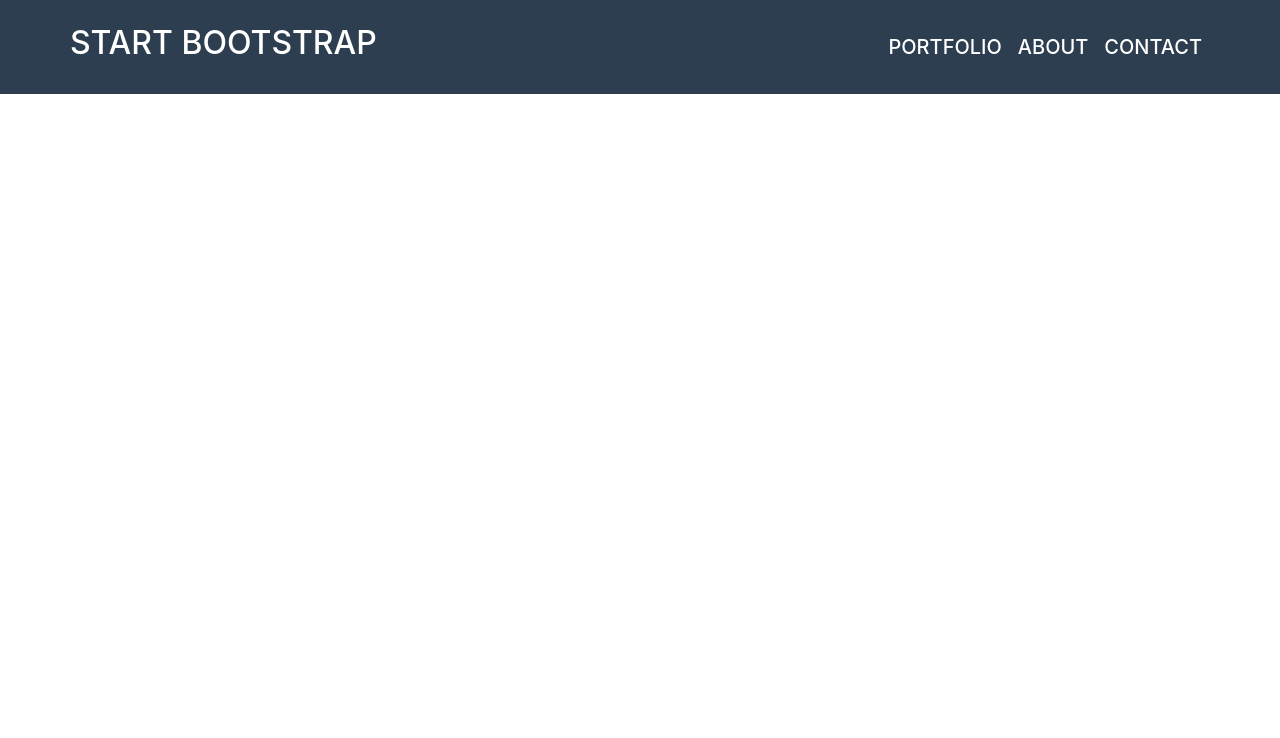
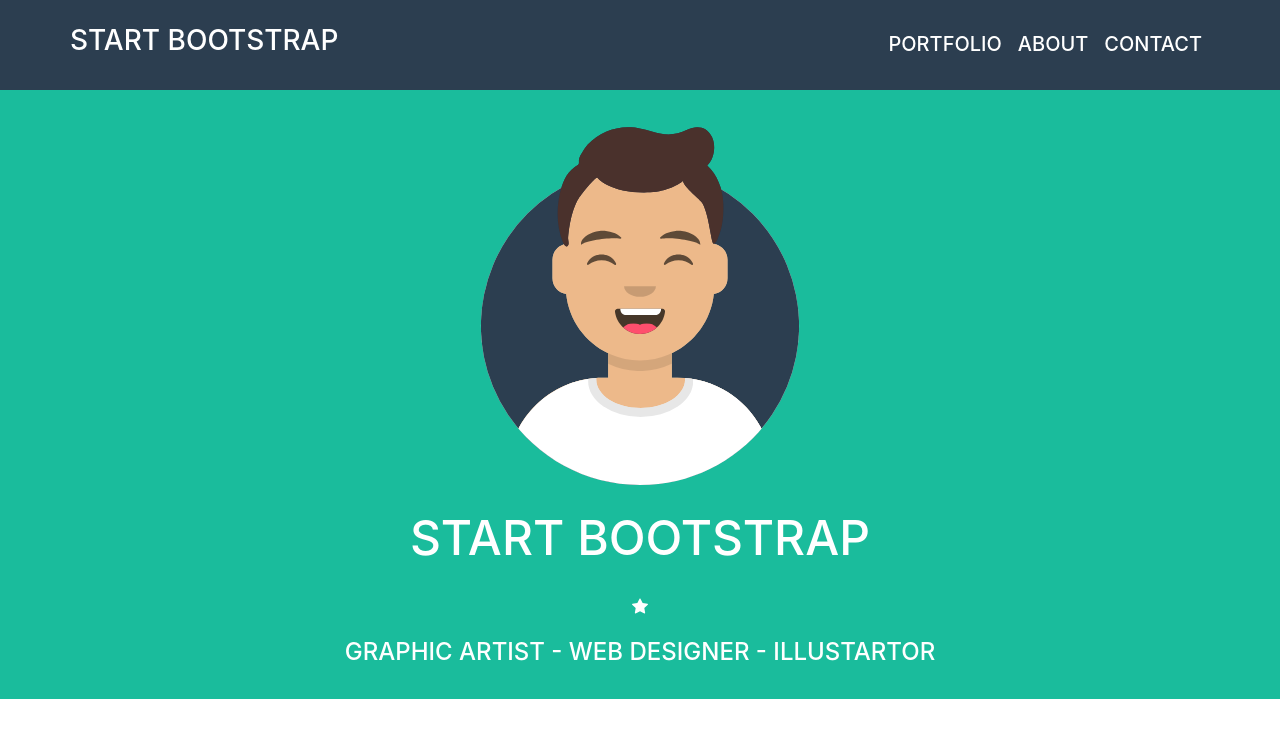
Before and after one commit to agnesvarga1/html-css-bootstrap-freelancer, a plain HTML site: page index.html in a window 1280 px wide. Drawn offline with nearby package versions, Linux system fonts and the light colour scheme.

Commit message:
main section top added

```diff
--- a/index.html
+++ b/index.html
@@ -22,7 +22,7 @@
     <div class="container-fluid va_bg-dark-blue p-sm-2">
       <header class="container text-white text-uppercase">
         <div class="row d-flex justify-content-between align-items-center py-3">
-          <h2>Start bootstrap</h2>
+          <h3>Start bootstrap</h3>
           <div
             class="hamb-menu d-md-none border border-secondary-subtle p-1 rounded"
           >
@@ -52,6 +52,30 @@
         </div>
       </header>
     </div>
+    <main>
+      <section class="container-fluid py-4 va_bg-accent">
+        <div class="container d-flex flex-column justify-content-center text-white">
+          <div class="row justify-content-center"> <figure class="col-lg-4 col-sm-6 col-md-6 figure">
+            <img src="./img/avatar.svg" class="figure-img img-fluid " alt="...">
+            <!-- <figcaption class="figure-caption">A caption for the above image.</figcaption> -->
+          </figure> </div>
+           <div class="row justify-content-center">  <h1>START BOOTSTRAP</h1></div>
+
+             <div class="row justify-content-center py-4">
+
+              <svg class="col-2"xmlns="http://www.w3.org/2000/svg" width="16" height="16" fill="currentColor" class="bi bi-star-fill" viewBox="0 0 16 16">
+                <path d="M3.612 15.443c-.386.198-.824-.149-.746-.592l.83-4.73L.173 6.765c-.329-.314-.158-.888.283-.95l4.898-.696L7.538.792c.197-.39.73-.39.927 0l2.184 4.327 4.898.696c.441.062.612.636.282.95l-3.522 3.356.83 4.73c.078.443-.36.79-.746.592L8 13.187l-4.389 2.256z"/>
+              </svg>
+
+             </div>
+             <div class="row justify-content-center text-uppercase">
+            <h6 class="titles">GRAPHIC ARTIST - WEB DESIGNER - ILLUSTARTOR</h6>
+             </div>
+
+          </div>
+        </div>
+      </section>
+    </main>
     <script
       src="https://code.jquery.com/jquery-3.5.1.slim.min.js"
       integrity="sha384-DfXdz2htPH0lsSSs5nCTpuj/zy4C+OGpamoFVy38MVBnE+IbbVYUew+OrCXaRkfj"
--- a/style.css
+++ b/style.css
@@ -1,3 +1,20 @@
 .va_bg-dark-blue {
   background-color: #2c3e50;
 }
+.va_bg-accent {
+  background-color: #1abc9c;
+}
+
+hr {
+  color: #000;
+  height: 2px;
+}
+
+@media only screen and (min-width: 768px) {
+  .titles {
+    font-size: 1.5rem;
+  }
+  h1 {
+    font-size: 3rem;
+  }
+}
```
